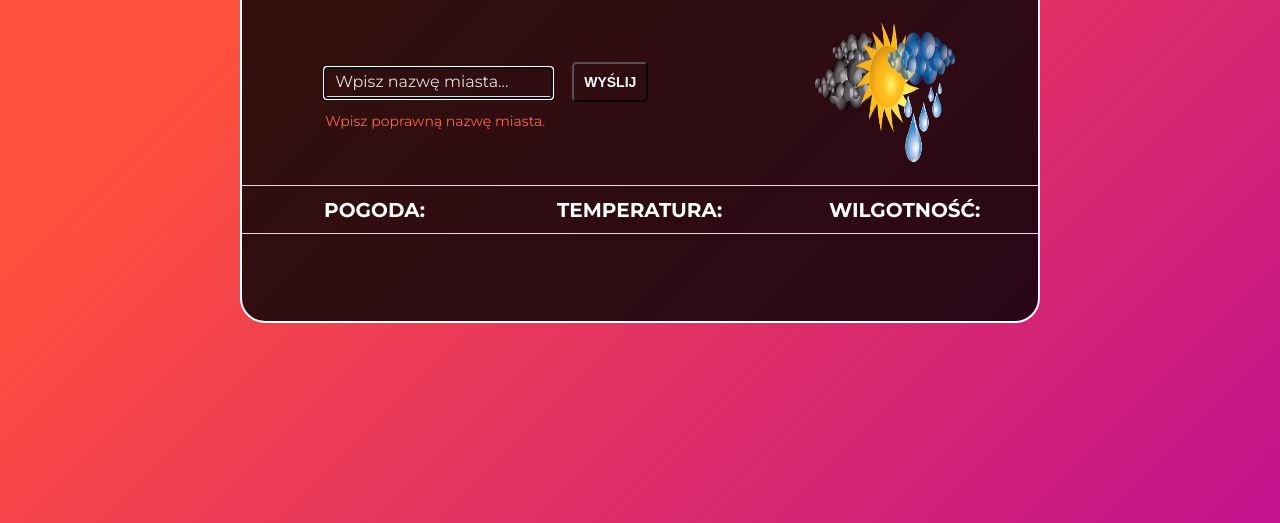
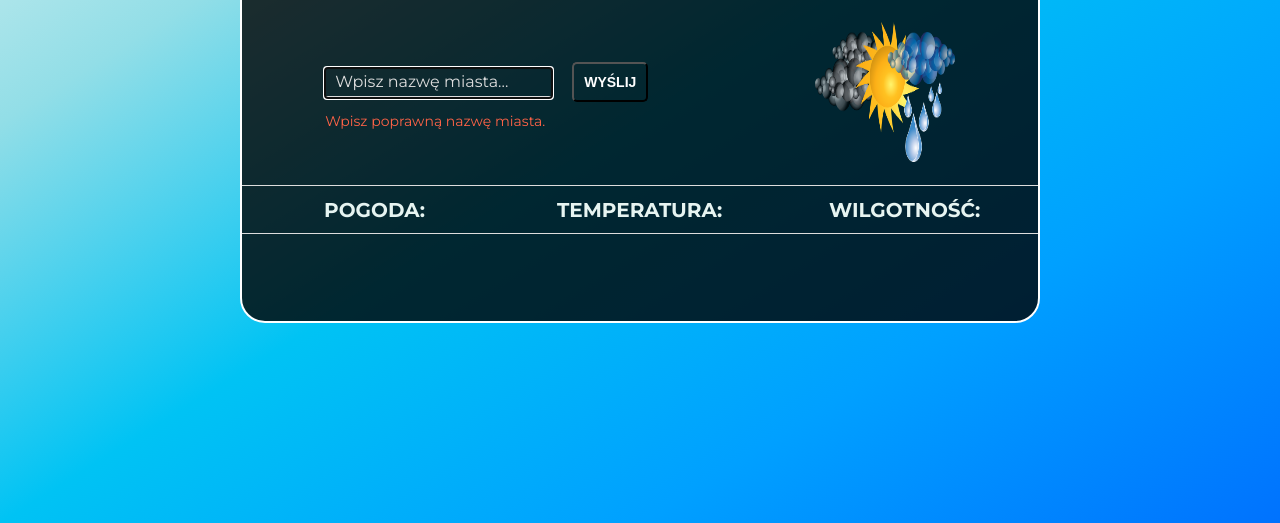
Before and after one commit to JacekSzulc23143/Projekt_8_WeatherApp, a plain HTML site: page index.html in a window 1280 px wide. Shown: the part 277-800 px from the top of the page. Drawn offline with nearby package versions, Linux system fonts and the light colour scheme; no server answers.

Commit message:
Projekt#8.17 PL

```diff
--- a/css/main.css
+++ b/css/main.css
@@ -12,8 +12,10 @@ body {
 	align-items: center;
 	height: 100vh;
 	font-family: "Montserrat", sans-serif;
-	color: rgb(255, 255, 255);
-	background-image: linear-gradient(315deg, #c2118d 0%, #ff503c 74%);
+	/* color: rgb(255, 255, 255); */
+	/* background-image: linear-gradient(315deg, #c2118d 0%, #ff503c 74%); */
+	color: #cad7ff;
+	background-image: linear-gradient(to left top, #4764c7, #6980d6, #899ce4, #a9baf2, #cad7ff);
 	font-size: 10px;
 }
 
--- a/js/main.js
+++ b/js/main.js
@@ -20,9 +20,16 @@ console.log($now);
 const $hours = $now.getHours();
 const $minutes = $now.getMinutes();
 const $month = $now.getMonth();
+console.log($hours);
 console.log(`Godzina: ${$hours}:${$minutes}`);
 console.log($month);
 console.log(`Miesiąc: ${$month}`);
+
+if ($hours > 7 && $hours < 20) {
+	document.body.style.setProperty("color", "#e6f4f1");
+	document.body.style.backgroundImage =
+		"linear-gradient(to left top, #0072fe, #00a0ff, #00c3f4, #92dee7, #e6f4f1)";
+}
 
 const getWeather = () => {
 	$city = !input.value ? "Gdynia" : input.value;
```
